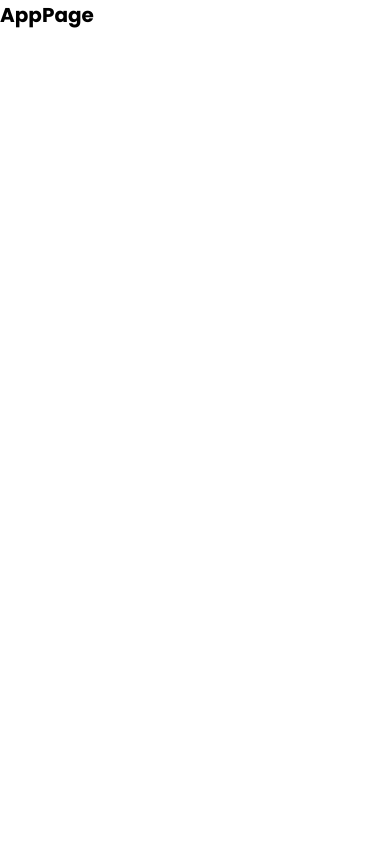
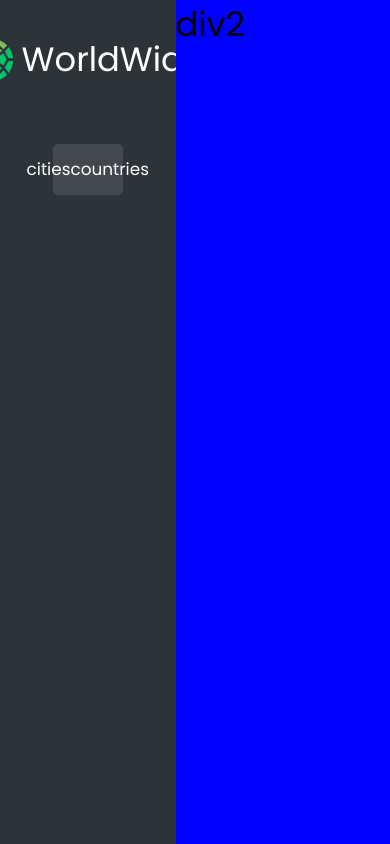
Before and after one commit to winheski/world-wide-app, a React (Vite) app: page /appPage in a window 390 px wide. Built offline with nearby package versions, Linux system fonts and the light colour scheme.

Commit message:
added nested routing, added city list component and additonal styles

```diff
--- a/src/App.jsx
+++ b/src/App.jsx
@@ -4,16 +4,22 @@ import Pricing from "./pages/Pricing/Pricing";
 import Product from "./pages/Product/Product";
 import Login from "./pages/Login/Login";
 import AppPage from "./pages/AppPage/AppPage";
+import CitiesMenu from "./Components/CitiesMenu/CitiesMenu";
 
 export default function App() {
   return (
     <BrowserRouter>
       <Routes>
+        <Route index element={<Homepage />} />
         <Route path="/" element={<Homepage />} />
-        <Route path="/Pricing" element={<Pricing />} />
-        <Route path="/Product" element={<Product />} />
-        <Route path="/Login" element={<Login />} />
-        <Route path="/AppPage" element={<AppPage />} />
+        <Route path="pricing" element={<Pricing />} />
+        <Route path="product" element={<Product />} />
+        <Route path="login" element={<Login />} />
+        <Route path="appPage" element={<AppPage />}>
+          <Route index element={<CitiesMenu />} />
+          <Route path="cities" element={<CitiesMenu />} />
+          <Route path="countries" element={<CitiesMenu />} />
+        </Route>
       </Routes>
     </BrowserRouter>
   );
--- /dev/null
+++ b/src/Components/CitiesMenu/CitiesMenu.jsx
@@ -0,0 +1,16 @@
+import { NavLink } from "react-router-dom";
+import styles from "./CitiesMenu.module.css";
+export default function CitiesMenu() {
+  return (
+    <nav className={styles.citiesmenu}>
+      <ul className={styles.list}>
+        <li className={styles.item}>
+          <NavLink to="cities">cities</NavLink>
+        </li>
+        <li className={styles.item}>
+          <NavLink to="countries">countries</NavLink>
+        </li>
+      </ul>
+    </nav>
+  );
+}
--- /dev/null
+++ b/src/Components/CitiesMenu/CitiesMenu.module.css
@@ -0,0 +1,54 @@
+.citiesmenu {
+  display: flex;
+  justify-content: center;
+  align-items: center;
+  height: fit-content;
+}
+.citiesmenu ul {
+  list-style: none;
+  display: flex;
+  justify-content: center;
+  align-items: center;
+  width: 40%;
+  height: 100%;
+  background-color: #42484d;
+  border-radius: 5px;
+}
+.citiesmenu .list li {
+  height: 100%;
+  width: fill;
+  display: flex;
+  align-items: center;
+  justify-content: center;
+  flex: auto;
+}
+.citiesmenu .list li a {
+  display: flex;
+  justify-content: center;
+  align-items: center;
+  height: 100%;
+  width: 100%;
+  border-radius: 5px;
+}
+
+.citiesmenu .list li :global(.active) {
+  background-color: #242a2e;
+}
+
+@media (max-width: 500px) {
+  .citiesmenu {
+    font-size: 2vh;
+  }
+}
+
+@media (min-width: 501px) and (max-width: 1000px) {
+  .citiesmenu {
+    font-size: 3vh;
+  }
+}
+
+@media (min-width: 1001px) {
+  .citiesmenu {
+    font-size: 4vh;
+  }
+}
--- a/src/Components/Navbar/Navbar.jsx
+++ b/src/Components/Navbar/Navbar.jsx
@@ -5,25 +5,27 @@ export default function Navbar() {
   return (
     <>
       <nav className={styles.nav}>
-        <div className={styles.logoContainer}><Logo /></div>
+        <div className={styles.logoContainer}>
+          <Logo />
+        </div>
 
         <ul>
           <NavLink
-            to={"/Pricing"}
+            to={"/pricing"}
             className={styles.item}
             activeClassName={styles.active}
           >
             Pricing
           </NavLink>
           <NavLink
-            to={"/Product"}
+            to={"/product"}
             className={styles.item}
             activeClassName={styles.active}
           >
             Product
           </NavLink>
           <NavLink
-            to={"/Login"}
+            to={"/login"}
             className={styles.item}
             activeClassName={styles.active}
           >
--- a/src/Components/Reusable/Logo/Logo.module.css
+++ b/src/Components/Reusable/Logo/Logo.module.css
@@ -4,7 +4,7 @@
   align-items: center;
   justify-content: center;
   display: flex;
-  gap: 2%;
+  gap: 5%;
 }
 
 .Logo .logo {
--- a/src/pages/AppPage/AppPage.jsx
+++ b/src/pages/AppPage/AppPage.jsx
@@ -1,3 +1,17 @@
+import Logo from "../../Components/Reusable/Logo/Logo.jsx";
+import styles from "./AppPage.module.css";
+import CitiesMenu from "../../Components/CitiesMenu/CitiesMenu.jsx";
+
 export default function AppPage() {
-  return <h1>AppPage</h1>;
+  return (
+    <div className={styles.AppPage}>
+      <div className={styles.menu}>
+        <div className={styles.logoContainer}>
+          <Logo />
+        </div>
+        <CitiesMenu />
+      </div>
+      <div className={styles.mapContainer}> div2</div>
+    </div>
+  );
 }
--- /dev/null
+++ b/src/pages/AppPage/AppPage.module.css
@@ -0,0 +1,54 @@
+.AppPage {
+  height: 100%;
+  width: 100%;
+  background-color: black;
+  display: flex;
+  flex-direction: row;
+}
+
+.AppPage .menu {
+  background-color: #2d3439;
+  height: 100%;
+  width: 45%;
+  color: white;
+  display: flex;
+  justify-content: top;
+  align-items: center;
+  flex-direction: column;
+  gap: 5%;
+}
+
+.AppPage .mapContainer {
+  background-color: blue;
+  height: 100%;
+  width: 55%;
+}
+
+.AppPage .logoContainer {
+  margin-top: 10%;
+  width: 100%;
+  height: 10%;
+}
+
+@media (max-width: 500px) {
+  .AppPage {
+    font-size: 4vh;
+  }
+}
+
+@media (min-width: 501px) and (max-width: 1000px) {
+  .AppPage {
+    font-size: 5vh;
+  }
+}
+
+@media (min-width: 1001px) {
+  .AppPage {
+    font-size: 6vh;
+  }
+}
+
+.AppPage nav {
+  width: 100%;
+  height: 6%;
+}
--- a/src/pages/home/Homepage.jsx
+++ b/src/pages/home/Homepage.jsx
@@ -17,7 +17,7 @@ export default function Homepage() {
               think of. Never forget your wonderful<br></br> experiences, and
               show your friends how you have wandered the world.
             </h2>
-            <Button url={"/AppPage"} text="START TRACKING NOW" />
+            <Button url={"AppPage"} text="START TRACKING NOW" />
           </section>
         </main>
       </div>
--- a/src/pages/home/Homepage.module.css
+++ b/src/pages/home/Homepage.module.css
@@ -39,18 +39,18 @@
     font-size: 4vh;
   }
   .Homepage h2,
-  a {
+  .Homepage a {
     font-size: 2vh;
   }
 }
 
 @media (min-width: 501px) and (max-width: 1000px) {
   .Homepage h1,
-  a {
+  .Homepage a {
     font-size: 6vh;
   }
   .Homepage h2,
-  a {
+  .Homepage a {
     font-size: 3vh;
   }
 }
@@ -60,7 +60,7 @@
     font-size: 8vh;
   }
   .Homepage h2,
-  a {
+  .Homepage a {
     font-size: 3.5vh;
   }
 }
```
